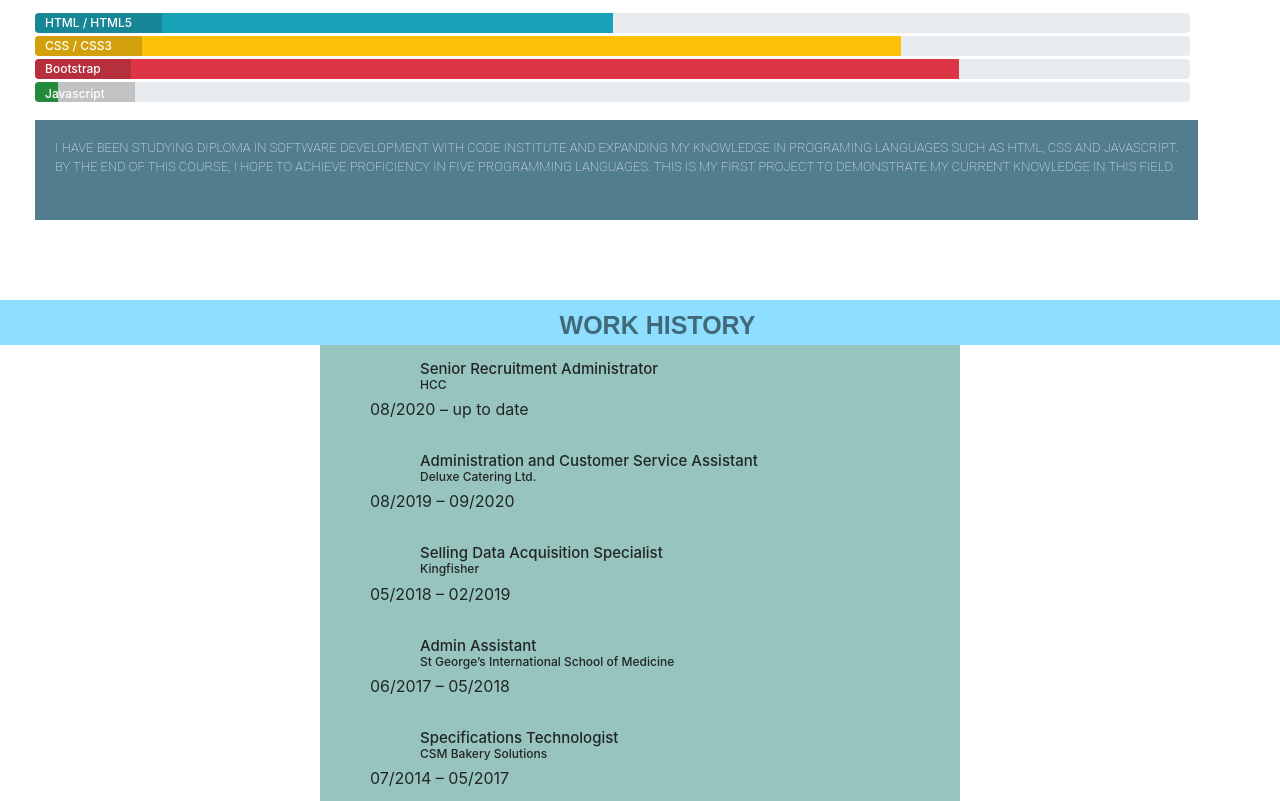
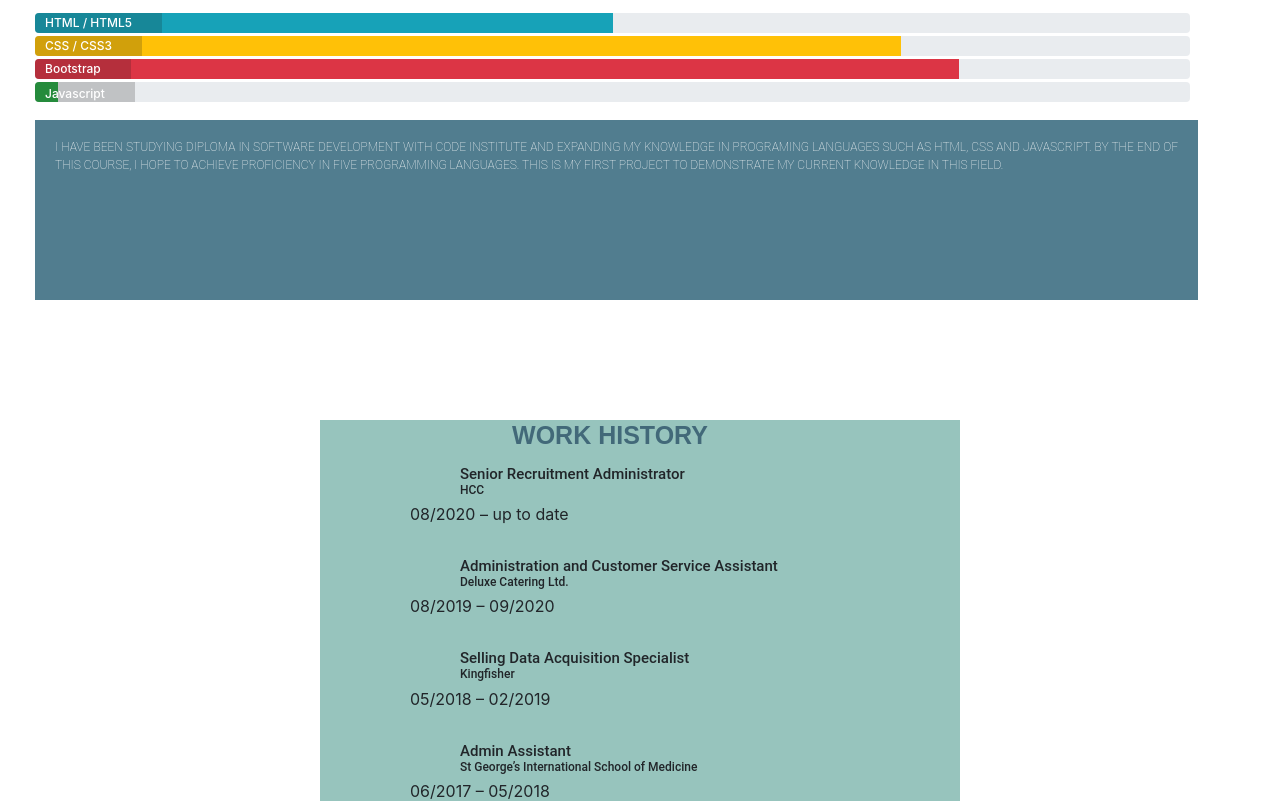
Before and after one commit to Megbe/MB-resume-milestone1, a plain HTML site: page index.html in a window 1280 px wide. Shown: the part 656-1457 px from the top of the page. Drawn offline with nearby package versions, Linux system fonts and the light colour scheme.

Commit message:
Style timeline

```diff
--- a/assets/css/style.css
+++ b/assets/css/style.css
@@ -112,7 +112,7 @@ header {
 /*-----------------------------------------name-title-profile------*/
 
 .name {
-    font-family: "Exo", sans-serif;
+    font-family: "Roboto", sans-serif;
     font-weight: 100;
     font-size: 40px;
     padding-top: 5px;
@@ -122,12 +122,12 @@ header {
 }
 
 
-
 .title {
     font-family: "Roboto", sans-serif;
     font-weight: 100;
     font-size: 20px;
     padding-top: 3px;
+    margin-left: 30px;
     margin-bottom: 5px;
     color: #fff;
 }
@@ -136,14 +136,12 @@ header {
     font-family: "Roboto", sans-serif;
     font-weight: 100;
     font-size: 13px;
-    text-align: justify;
     padding-bottom: 3px;
     padding-top: 10px;
     padding-left: 18px;
     padding-right: 18px;
     color: #fff;
 }
-
 
 
 .inline-block {
@@ -202,8 +200,8 @@ width: 98%;
 .dev-skills {
 font-family: "Roboto", sans-serif;
 font-weight: 100;
-font-size: 13px;
-height: 100px;
+font-size: 12px;
+height: 180px;
 text-align: justify;
 margin-bottom: 50px;
 padding-bottom: 18px;
@@ -224,27 +222,28 @@ padding-top: 0px;
 width: 98%;
 }
 
-/*---------------------
 
+/*-----------------History HEading---------*/
+.color-name-history {
+       height: 40px;
+      color: #fff;
 
-/*-----------------------------History heading---------------*/
-   .bg-color-name-history {
-       font-family: "Exo", sans-serif;
-       font-weight: 600;
-       font-size: 25px;
-       height: 45px;
-       padding-bottom: 3px;
-       padding-top: 7px;
-       padding-left: 35px;
-       color: #426979;
-       text-align: center;
    }
-/*---------------------------- End of History heading ---------------*/
 
 /*--------- History -Timeline--------*/
+h1 {
+    font-family: "Exo", sans-serif;
+     font-size: 35px;
+    font-weight: 600;
+    font-size: 25px;
+   text-align: center;
+   margin: 0 auto;
+    color: #426979;
+
+}
 
   h3 {
-    height: auto;
+    font-family: "Roboto", sans-serif;
     max-width: 40em;
     padding-top: 15px;
     font-size: 15px;
@@ -256,15 +255,21 @@ width: 98%;
 
 
   h6 {
+    font-family: "Roboto", sans-serif;
     margin-bottom: 5px;
     font-size: 12px;
     position: center;
     padding-left: 0px;
-     margin-left: 50px;
+    margin-left: 50px;
 
   }
 
-@media screen and (min-width: 40em) {
+.timeline {
+    width: 400px;
+    margin-left: 40px;
+}
+
+@media screen and (min-width: 392px) {
   .hist-container {
     max-width: 50%;
     margin: 0 auto;
--- a/index.html
+++ b/index.html
@@ -145,10 +145,10 @@
     <!--End of About skills-->
 
     <!--History heading-->
-    <div class="container-fluid" id="history">
-        <div class="row bg-color-name-history">
+    <div class="container-fluid" >
+        <div class="row color-name-history" " id="history">
             <div class="col">
-                 <p>WORK HISTORY</p>
+               <p></p>
 
             </div>
         </div>
@@ -157,8 +157,9 @@
 
 
     <!--timeline-->
-    <div class="hist-container">
+               <div class="container-fluid hist-container">
         <div class="timeline">
+            <h1 class="style-workh"> WORK  HISTORY</h1>
             <h3>Senior Recruitment Administrator</h3>
             <h6>HCC</h6>
             <p>08/2020 – up to date </p>
```
